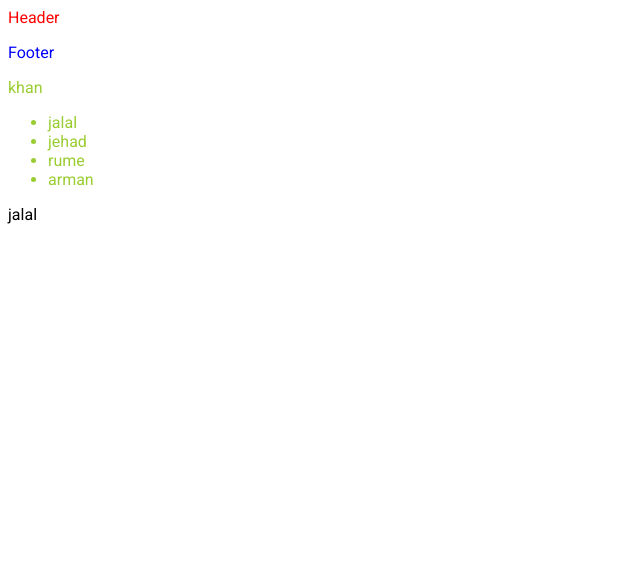
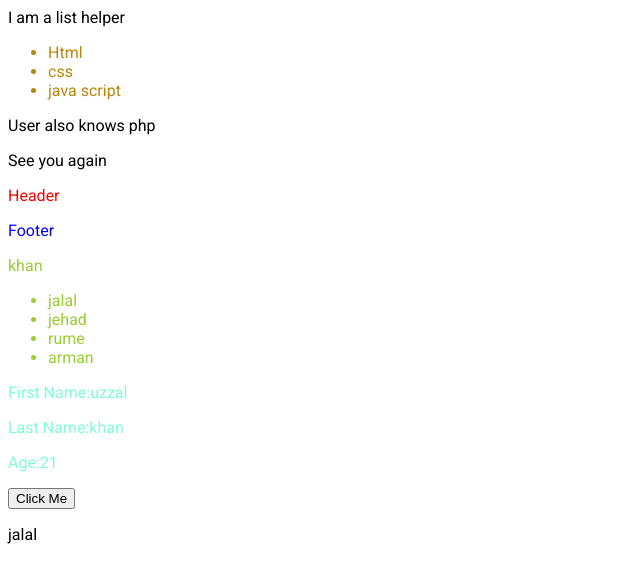
Before and after one commit to jalalkhan1011/vuejs, a Vue app: page / in a window 1280 px wide. Shown: the top 582 px of the page, without its empty margins (0-640 px from the left). Built offline with nearby package versions, Linux system fonts and the light colour scheme.

Commit message:
learn slot

```diff
--- a/src/App.vue
+++ b/src/App.vue
@@ -1,9 +1,23 @@
 <template>
   <div>
+    <ListHelper>
+      <ul slot="mylist">
+        <li v-for="li in list" :key="li">{{ li }}</li>
+      </ul>
+      <p slot="para">User also knows php</p>
+      <p :slot="loader">See you again</p>
+    </ListHelper>
     <compHeader/>
     <comp-footer/>
     <child-header :myName="name1"></child-header>
     <child-header :my-student="students"></child-header>
+    <parent-footer
+        :firstname="fname"
+        :lastname="lname"
+        :age="myAge"
+        @updatevalue = "fname = $event"
+    ></parent-footer>
+
     <p>{{name}}</p>
   </div>
 </template>
@@ -12,18 +26,32 @@
 import compHeader from './Components/Header_Footer/Header';
 import compFooter from './Components/Header_Footer/Footer';
 import ChildHeader from './Components/Parent_Control_Chil/Header';
+import ParentFooter from './Components/Child_Control_Parent/Footer';
+import ListHelper from './Components/LisHelper';
 export default {
   data(){
     return{
       name: 'jalal',
       name1: 'khan',
-      students:['jalal','jehad','rume','arman']
+      students:['jalal','jehad','rume','arman'],
+      fname:'uzzal',
+      lname: 'khan',
+      myAge: 21,
+      list:['Html','css','java script'],
+      loader: ''
     }
   },
   components: {
     compHeader,
     compFooter,
-    ChildHeader
+    ChildHeader,
+    ParentFooter,
+    ListHelper
+  },
+  created() {
+    setTimeout(()=>{
+      this.loader = 'other';
+    },3000)
   }
 }
 </script>
@@ -35,4 +63,6 @@ export default {
 body{
   font-family: 'Roboto', sans-serif;
 }
+
+
 </style>
--- /dev/null
+++ b/src/Components/Child_Control_Parent/Footer.vue
@@ -0,0 +1,29 @@
+<template>
+  <div>
+    <p>First Name:{{firstname}}</p>
+    <p>Last Name:{{lastname}}</p>
+    <p>Age:{{age}}</p>
+    <button @click="updateName">Click Me</button>
+  </div>
+</template>
+
+<script>
+export default {
+  props:{
+    firstname: String,
+    lastname: String,
+    age: Number
+  },
+  methods:{
+    updateName(){
+      // this.firstname = 'danger'
+      this.$emit('updatevalue','danger')
+    }
+  }
+}
+</script>
+<style scoped>
+div{
+  color: aquamarine;
+}
+</style>
--- /dev/null
+++ b/src/Components/LisHelper.vue
@@ -0,0 +1,22 @@
+<template>
+  <div>
+    I am a list helper
+    <slot name="mylist"></slot>
+    <slot name="para"></slot>
+    <slot name="other">Loading....</slot>
+  </div>
+</template>
+<script>
+export default {
+  data(){
+    return{
+
+    }
+  }
+}
+</script>
+<style scoped>
+ul li{
+  color: darkgoldenrod;
+}
+</style>
```
Also changed, not shown: src/Components/Parent_Control_Chil/Footer.vue (deleted).
